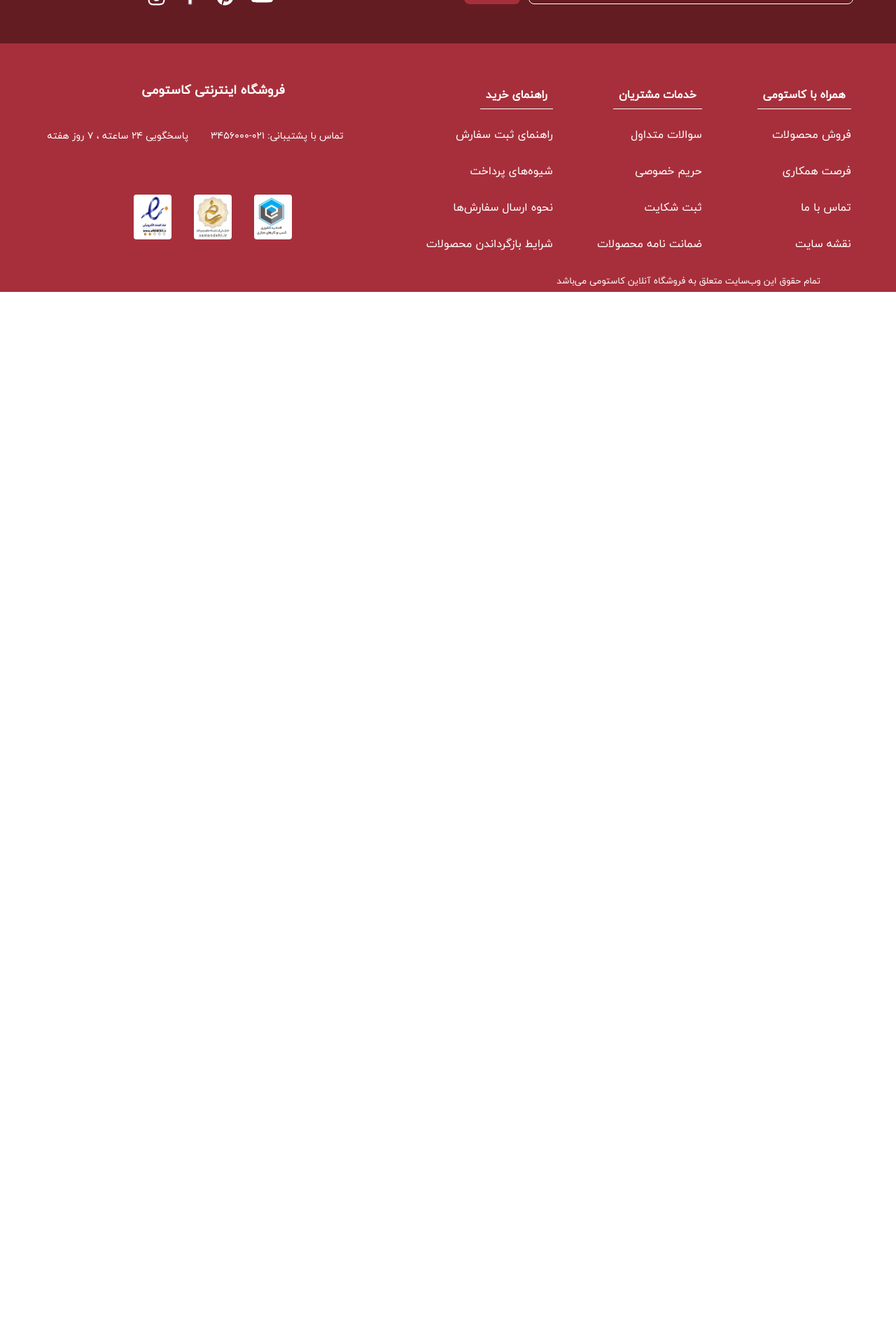
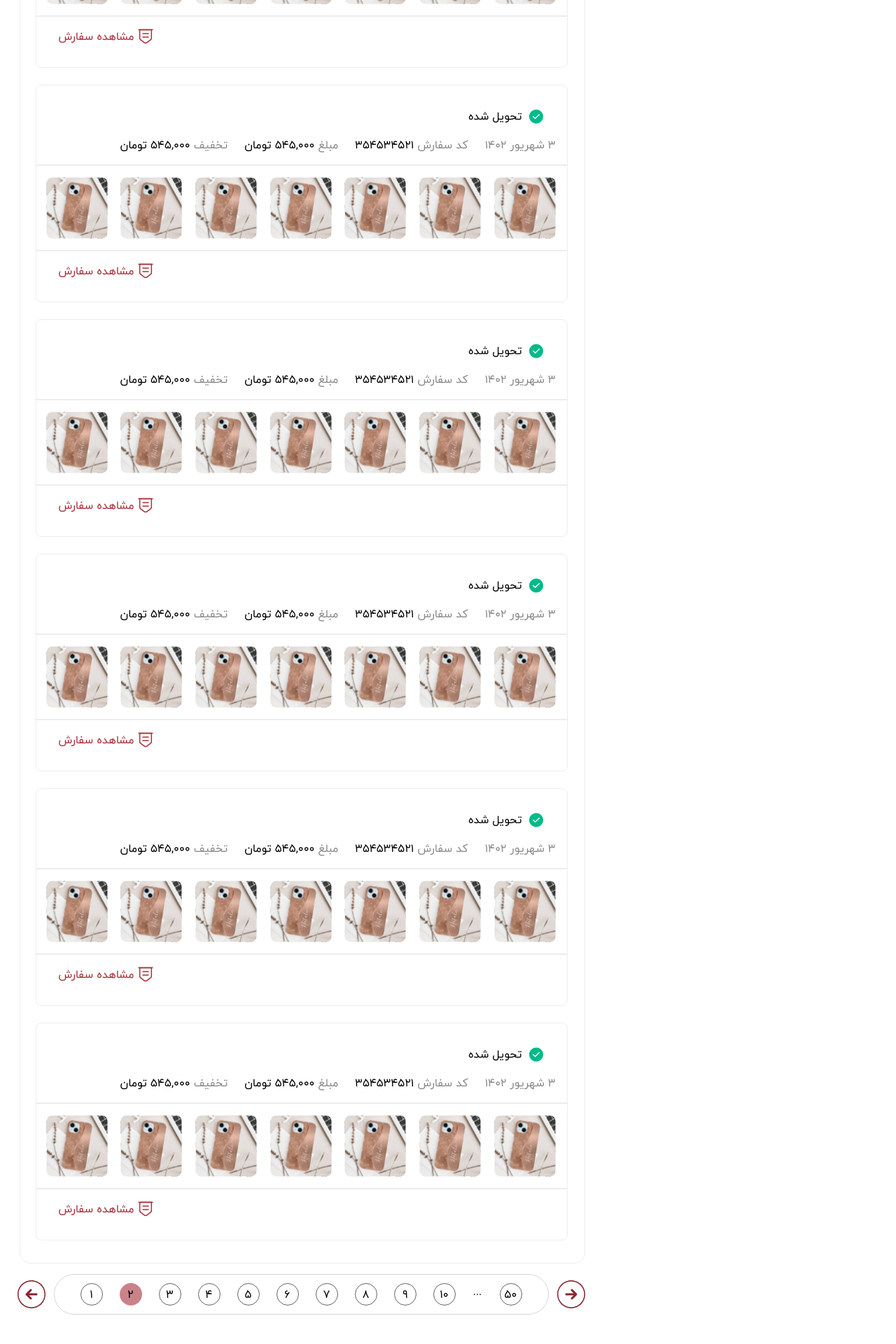
Before and after one commit to Zeinab-Jannati/UI403-4-WD-Customme-Project, a React (Vite) app: page / in a window 1280 px wide. Shown: the part 2340-4260 px from the top of the page at 70% size. Before the commit the page ends 2757 px from the top, so only its background shows below. Built offline with nearby package versions, Linux system fonts and the light colour scheme.

Commit message:
fix OrdersHistory Page

```diff
--- a/src/components/OrderStatus.jsx
+++ b/src/components/OrderStatus.jsx
@@ -9,20 +9,20 @@ import billIcon from '../assets/icons/bill-icon.svg'
 
 const OrderStatus = () => {
     return (
-        <div className='flex flex-col gap-[1rem] flex-1 p-[1rem] w-[47.5rem] h-[19.125rem] rounded-[8px] border' style={{ borderColor: "var(--color-custome-gray-4)"}}>
-            <div className='flex flex-col gap-[2.5rem]'>
-                <span className='flex gap-[0.5rem]'>
+        <div className='flex flex-col gap-[1rem] flex-1 p-[1rem] w-[47.5rem] h-[19.125rem] rounded-[8px] border border-[var(--color-custome-gray-3)]'>
+            <div className='flex flex-col'>
+                <span className='flex gap-[0.5rem] m-[1rem]'>
                     <img src={ greenTickIcon } alt="tick-green-circle-icon" />
                     تحویل شده
                 </span>
                 <div className='flex gap-[1.5rem]'>
-                    <span>۳ شهریور ۱۴۰۲</span>
-                    <span>کد سفارش ۳۵۴۵۳۴۵۲۱</span>
-                    <span>مبلغ ۵۴۵,۰۰۰ تومان</span>
-                    <span>تخفیف ۵۴۵,۰۰۰ تومان</span>
+                    <span className='text-[var(--color-custome-gray-7)]'>۳ شهریور ۱۴۰۲</span>
+                    <span><span className='text-[var(--color-custome-gray-7)]'>کد سفارش </span>۳۵۴۵۳۴۵۲۱</span>
+                    <span><span className='text-[var(--color-custome-gray-7)]'>مبلغ</span> ۵۴۵,۰۰۰ تومان</span>
+                    <span><span className='text-[var(--color-custome-gray-7)]'>تخفیف</span> ۵۴۵,۰۰۰ تومان</span>
                 </div>
             </div>
-            <hr className='w-full' style={{ borderColor: "var(--color-custome-gray-4)"}}/>
+            <hr className='w-[calc(100%+2rem)] border-b border-[var(--color-custome-gray-3)] mx-[-1rem]'/>
             <div className='flex w-[45.5rem] h-[5.5rem] gap-[1.166875rem]'>
                 <img src={products2Icon} alt="product2-image"className='rounded-[8px] w-[5.5rem] h-[5.5rem]' />
                 <img src={products2Icon} alt="product2-image"className='rounded-[8px] w-[5.5rem] h-[5.5rem]' />
@@ -32,10 +32,10 @@ const OrderStatus = () => {
                 <img src={products2Icon} alt="product2-image"className='rounded-[8px] w-[5.5rem] h-[5.5rem]' />
                 <img src={products2Icon} alt="product2-image"className='rounded-[8px] w-[5.5rem] h-[5.5rem]' />
             </div>
-            <hr className='w-full' style={{ borderColor: "var(--color-custome-gray-4)"}}/>
+            <hr className='w-[calc(100%+2rem)] border-b border-[var(--color-custome-gray-3)] mx-[-1rem]'/>
 
-            <div className='relative w-full'>
-                <span className='flex gap-[0.25rem] w-[9.5rem] h-[2.5rem]'>
+            <div className='relative w-full flex justify-end'>
+                <span className='flex gap-[0.25rem] w-[9.5rem] h-[2.5rem] text-[var(--color-primary)]'>
                     <img src={ billIcon } alt="bill-icon" className='w-[1.5rem] h-[1.5rem]'/>
                     مشاهده سفارش
                 </span>
--- a/src/main.jsx
+++ b/src/main.jsx
@@ -33,9 +33,9 @@ createRoot(document.getElementById('root')).render(
         {/* <Route path="/" element={<ProfileSidebar />} />  */}
         {/* <Route path="/" element={<OtherProduct />} />  */}
         {/* <Route path="/" element={<AccountInfo />} />  */}
-        <Route path="/" element={<UserProfile />} />
+        {/* <Route path="/" element={<UserProfile />} />  */}
         {/* <Route path="/" element={<OrderStatus />} />  */}
-        {/* <Route path="/" element={<OrdersHistory />} />  */}
+        <Route path="/" element={<OrdersHistory />} />
         {/* <Route path="/" element={<Circles />} />  */}
         {/* <Route path="/" element={<ProductCard imageUrl={ productPic } productName="استیکر فرندز" productDescription="دارای رنگ بندی، قابل طراحی" price="۱۵۰,۰۰۰" />} />  */}
       </Routes>
--- a/src/pages/OrdersHistory.jsx
+++ b/src/pages/OrdersHistory.jsx
@@ -23,15 +23,15 @@ const OrdersHistory = () => {
             <div className='flex gap-[1.5625rem]'>
                 <ProfileSidebar />
                 {/* todo: h-[215.875rem] */}
-                <div className='w-[50.5rem] pb-[1.5rem]'>
-                    <div className='border rounded-[16px] flex flex-col flex-1 p-[1.5rem]' style={{ borderColor: "var(--color-custome-gray-4)"}}>
-                        <h2 className='font-extrabold mb-[2rem]' style={{ marginBottom: "2rem"}}>تاریخچه ی سفارشات</h2>
-                        <div className='w-[47.5rem] border-b' style={{ borderColor: "var(--color-custome-gray-4)"}}>
+                <div className='w-[50.5rem] pb-[1.5rem] mt-[4.0625rem]'>
+                    <div className='border rounded-[16px] border-[var(--color-custome-gray-3)] flex flex-col flex-1 px-[1.5rem] pt-[1.5rem] pb-[2rem]'>
+                        <h2 className='font-extrabold !mb-[2rem] text-2xl'>تاریخچه ی سفارشات</h2>
+                        <div className='w-[47.5rem] border-b border-[var(--color-custome-gray-3)] mb-[1.5rem]'>
                             <div className="flex w-[27.5625rem] h-[2rem] gap-[1.6875rem] mb-[1rem]">
-                                <button>جاری ۰</button>
-                                <button>تحویل شده ۲۶</button>
-                                <button>مرجوع شده ۴</button>
-                                <button>لغو شده ۴</button>
+                                <button className='px-[0.5rem] pt-[0.15625rem] pb-[0.34375rem] whitespace-nowrap'>جاری ۰</button>
+                                <button className='px-[0.5rem] pt-[0.15625rem] pb-[0.34375rem] whitespace-nowrap'>تحویل شده ۲۶</button>
+                                <button className='px-[0.5rem] pt-[0.15625rem] pb-[0.34375rem] whitespace-nowrap'>مرجوع شده ۴</button>
+                                <button className='px-[0.5rem] pt-[0.15625rem] pb-[0.34375rem] whitespace-nowrap' whitespace-nowrap>لغو شده ۴</button>
                             </div>
                         </div>
                         <div className='flex flex-col gap-[1.5rem]'>
@@ -52,17 +52,18 @@ const OrdersHistory = () => {
                         <img src={ rightCarousel } alt="right-carousel" className='w-[2.5rem] h-[2.5rem]' />
                         <div className='rounded-[2rem] border justify-center items-center flex py-[0.75rem] px-[2.3125rem]' style={{ borderColor: "var(--color-custome-gray-4)"}}>
                             <div className='flex gap-[1.5rem]'>
-                                <div className='w-[2rem] h-[2rem] rounded-full border text-center'>۵۰</div>
-                                <div className='w-[2rem] h-[2rem] rounded-full text-center'>...</div>
-                                <div className='w-[2rem] h-[2rem] rounded-full border text-center'>۹</div>
-                                <div className='w-[2rem] h-[2rem] rounded-full border text-center'>۸</div>
-                                <div className='w-[2rem] h-[2rem] rounded-full border text-center'>۷</div>
-                                <div className='w-[2rem] h-[2rem] rounded-full border text-center'>۶</div>
-                                <div className='w-[2rem] h-[2rem] rounded-full border text-center'>۵</div>
-                                <div className='w-[2rem] h-[2rem] rounded-full border text-center'>۴</div>
-                                <div className='w-[2rem] h-[2rem] rounded-full border text-center'>۳</div>
-                                <div className='w-[2rem] h-[2rem] rounded-full border text-center'>۲</div>
-                                <div className='w-[2rem] h-[2rem] rounded-full border text-center'>۱</div>
+                                <div className='w-[2rem] h-[2rem] rounded-full border border-[var(--color-custome-gray-8)] text-center content-center'>۵۰</div>
+                                <div className='w-[0.9375rem] h-[1.5rem] rounded-full text-center content-center'>...</div>
+                                <div className='w-[2rem] h-[2rem] rounded-full border border-[var(--color-custome-gray-8)] text-center content-center'>۱۰</div>
+                                <div className='w-[2rem] h-[2rem] rounded-full border border-[var(--color-custome-gray-8)] text-center content-center'>۹</div>
+                                <div className='w-[2rem] h-[2rem] rounded-full border border-[var(--color-custome-gray-8)] text-center content-center'>۸</div>
+                                <div className='w-[2rem] h-[2rem] rounded-full border border-[var(--color-custome-gray-8)] text-center content-center'>۷</div>
+                                <div className='w-[2rem] h-[2rem] rounded-full border border-[var(--color-custome-gray-8)] text-center content-center'>۶</div>
+                                <div className='w-[2rem] h-[2rem] rounded-full border border-[var(--color-custome-gray-8)] text-center content-center'>۵</div>
+                                <div className='w-[2rem] h-[2rem] rounded-full border border-[var(--color-custome-gray-8)] text-center content-center'>۴</div>
+                                <div className='w-[2rem] h-[2rem] rounded-full border border-[var(--color-custome-gray-8)] text-center content-center'>۳</div>
+                                <div className='w-[2rem] h-[2rem] rounded-full bg-[var(--color-primary-tint-6)] text-center content-center'>۲</div>
+                                <div className='w-[2rem] h-[2rem] rounded-full border border-[var(--color-custome-gray-8)] text-center content-center'>۱</div>
                             </div>
                         </div>
                         <img src={ leftCarousel } alt="left-carousel" className='w-[2.5rem] h-[2.5rem]'/>
```
